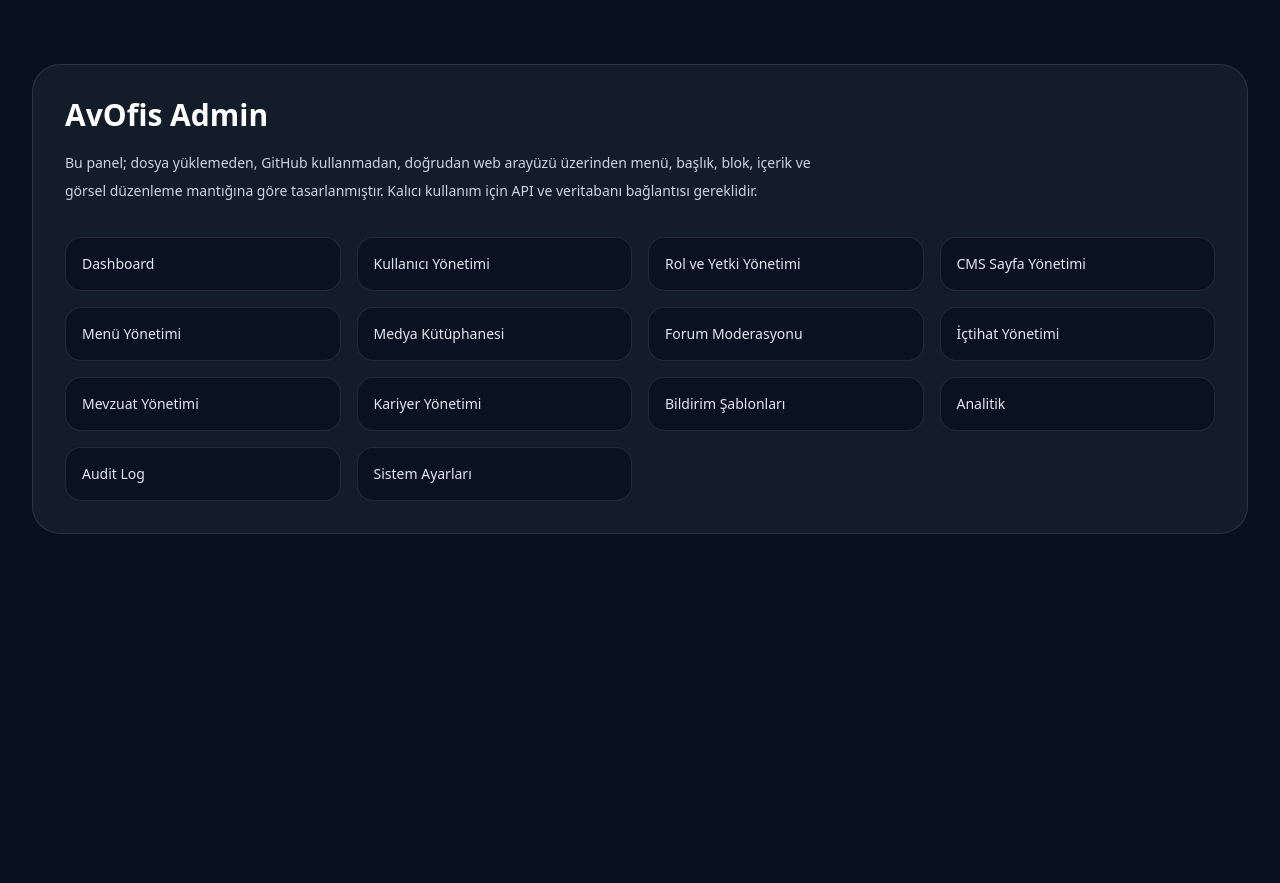
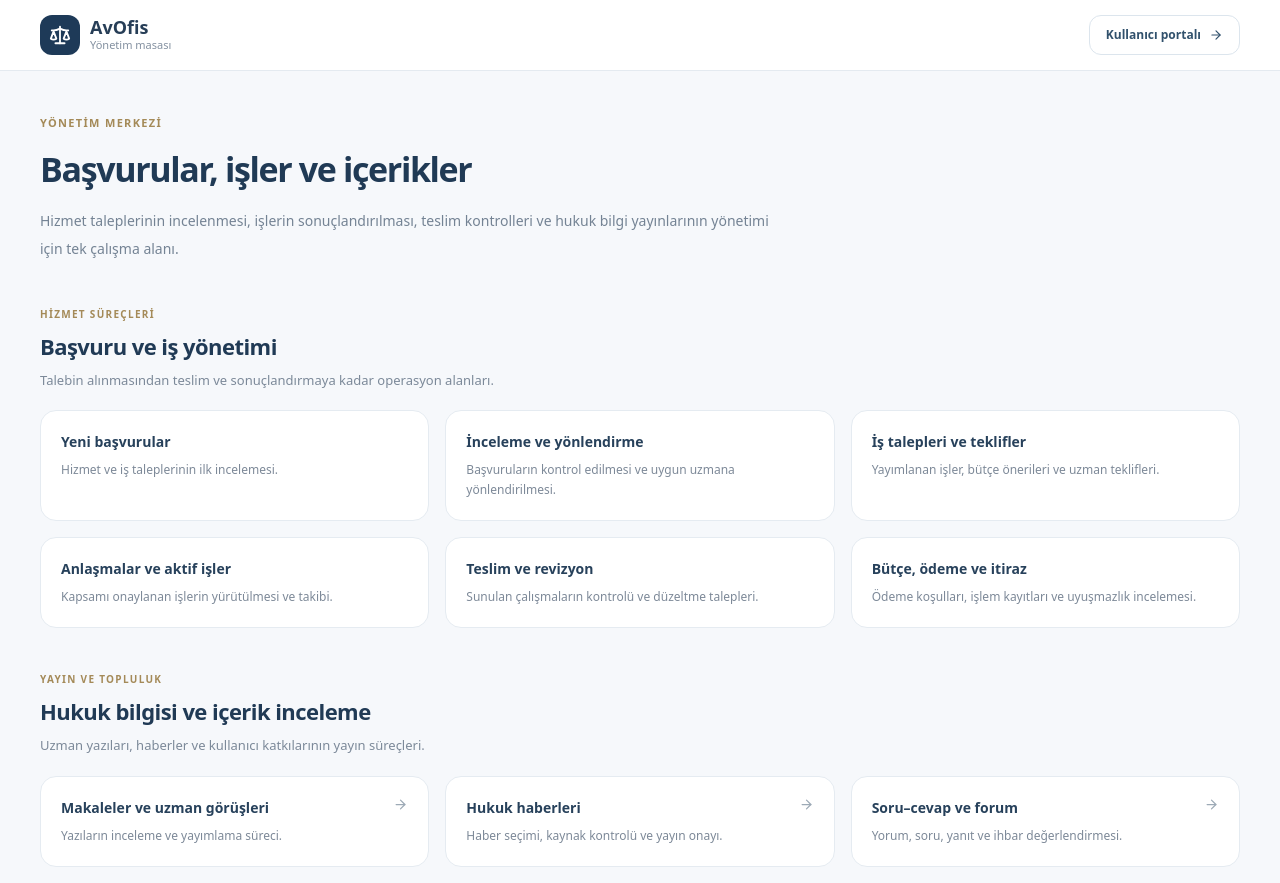
Before and after one commit to netadalet-oss/avofis-platform, a Next.js app in the folder admin/: page / in a window 1280 px wide. Shown: the top 883 px of the page. Before the commit the page ends 800 px from the top, so only its background shows below. Built offline with nearby package versions, Linux system fonts and the light colour scheme.

Commit message:
refactor(admin): organize dashboard around real operational work and editorial review

```diff
--- a/admin/src/app/page.tsx
+++ b/admin/src/app/page.tsx
@@ -1,37 +1,89 @@
-const sections = [
-  "Dashboard",
-  "Kullanıcı Yönetimi",
-  "Rol ve Yetki Yönetimi",
-  "CMS Sayfa Yönetimi",
-  "Menü Yönetimi",
-  "Medya Kütüphanesi",
-  "Forum Moderasyonu",
-  "İçtihat Yönetimi",
-  "Mevzuat Yönetimi",
-  "Kariyer Yönetimi",
-  "Bildirim Şablonları",
-  "Analitik",
-  "Audit Log",
-  "Sistem Ayarları"
+import Link from "next/link";
+import {
+  ArrowRight, BookOpen, Briefcase, CheckCheck, ClipboardCheck,
+  CreditCard, FileText, FolderOpen, MessageCircle, Newspaper,
+  Scale, Settings2, ShieldCheck, Users
+} from "lucide-react";
+
+type AdminTile = { title: string; description: string; href?: string };
+const workTiles: AdminTile[] = [
+  { title: "Yeni başvurular", description: "Hizmet ve iş taleplerinin ilk incelemesi." },
+  { title: "İnceleme ve yönlendirme", description: "Başvuruların kontrol edilmesi ve uygun uzmana yönlendirilmesi." },
+  { title: "İş talepleri ve teklifler", description: "Yayımlanan işler, bütçe önerileri ve uzman teklifleri." },
+  { title: "Anlaşmalar ve aktif işler", description: "Kapsamı onaylanan işlerin yürütülmesi ve takibi." },
+  { title: "Teslim ve revizyon", description: "Sunulan çalışmaların kontrolü ve düzeltme talepleri." },
+  { title: "Bütçe, ödeme ve itiraz", description: "Ödeme koşulları, işlem kayıtları ve uyuşmazlık incelemesi." }
 ];
+const contentTiles: AdminTile[] = [
+  { title: "Makaleler ve uzman görüşleri", description: "Yazıların inceleme ve yayımlama süreci.", href: "/cms" },
+  { title: "Hukuk haberleri", description: "Haber seçimi, kaynak kontrolü ve yayın onayı.", href: "/cms" },
+  { title: "Soru–cevap ve forum", description: "Yorum, soru, yanıt ve ihbar değerlendirmesi.", href: "/forum" },
+  { title: "İçerik ve görsel kütüphanesi", description: "Yayımlanan sayfa ve medya içerikleri.", href: "/media" }
+];
+const managementTiles: AdminTile[] = [
+  { title: "Kullanıcı ve hukukçu profilleri", description: "Hesaplar, profil durumları ve başvurular.", href: "/users" },
+  { title: "Görev ve erişim yetkileri", description: "Ekip rolleri ve işlem yetkileri.", href: "/roles" },
+  { title: "Sayfalar ve menüler", description: "Portal menü ve içerik düzenlemeleri.", href: "/menus" },
+  { title: "İşlem kayıtları", description: "İşlem geçmişi ve yönetici denetimi.", href: "/audit" },
+  { title: "Sistem ayarları", description: "Teknik ve kurumsal yapılandırma.", href: "/settings" }
+];
+
+function Tile({ tile }: { tile: AdminTile }) {
+  const inner = (
+    <>
+      <div className="flex items-start justify-between gap-3">
+        <h3 className="text-[14px] font-bold text-[#27415b]">{tile.title}</h3>
+        {tile.href && <ArrowRight size={15} className="shrink-0 text-[#9daab6]"/>}
+      </div>
+      <p className="mt-2 text-[12px] leading-5 text-[#7d8998]">{tile.description}</p>
+    </>
+  );
+  const className = "block rounded-2xl border border-[#e5ebf1] bg-white p-5 " +
+    (tile.href ? "hover:border-[#b7cbdc] hover:shadow-sm" : "");
+  return tile.href
+    ? <Link href={tile.href} className={className}>{inner}</Link>
+    : <div className={className}>{inner}</div>;
+}
+
+function Group({ eyebrow, title, description, tiles }: {
+  eyebrow: string; title: string; description: string; tiles: AdminTile[]
+}) {
+  return (
+    <section className="mb-11">
+      <div className="mb-5">
+        <div className="text-[10px] font-bold uppercase tracking-[.13em] text-[#a48a58]">{eyebrow}</div>
+        <h2 className="mt-2 text-[22px] font-bold tracking-[-.025em] text-[#203a55]">{title}</h2>
+        <p className="mt-2 text-[13px] text-[#7c8999]">{description}</p>
+      </div>
+      <div className="grid gap-4 md:grid-cols-2 xl:grid-cols-3">
+        {tiles.map((tile) => <Tile key={tile.title} tile={tile}/>)}
+      </div>
+    </section>
+  );
+}
 
 export default function AdminHome() {
   return (
-    <main className="min-h-screen bg-[#07111f] text-white">
-      <div className="container-shell py-16">
-        <div className="rounded-[28px] border border-white/10 bg-white/5 p-8">
-          <h1 className="text-3xl font-semibold">AvOfis Admin</h1>
-          <p className="mt-4 max-w-3xl text-sm leading-7 text-slate-300">
-            Bu panel; dosya yüklemeden, GitHub kullanmadan, doğrudan web arayüzü üzerinden menü, başlık, blok, içerik ve görsel düzenleme mantığına göre tasarlanmıştır. Kalıcı kullanım için API ve veritabanı bağlantısı gereklidir.
-          </p>
-          <div className="mt-8 grid gap-4 md:grid-cols-2 xl:grid-cols-4">
-            {sections.map((section) => (
-              <div key={section} className="rounded-2xl border border-white/10 bg-slate-950/50 p-4 text-sm text-slate-200">
-                {section}
-              </div>
-            ))}
+    <main className="min-h-screen bg-[#f6f8fb] text-[#273e57]">
+      <header className="border-b border-[#e4eaf0] bg-white">
+        <div className="mx-auto flex h-[70px] max-w-[1240px] items-center justify-between gap-4 px-5">
+          <div className="flex items-center gap-2.5">
+            <div className="flex h-10 w-10 items-center justify-center rounded-xl bg-[#1e3a58] text-white"><Scale size={22}/></div>
+            <div><div className="text-[18px] font-bold leading-5">AvOfis</div><div className="text-[11px] text-[#8390a0]">Yönetim masası</div></div>
           </div>
+          <a href="https://avofis.com" className="inline-flex items-center gap-2 rounded-xl border border-[#dce5ed] px-4 py-2.5 text-[12px] font-semibold text-[#31516c]">Kullanıcı portalı <ArrowRight size={14}/></a>
         </div>
+      </header>
+      <div className="mx-auto max-w-[1240px] px-5 pb-20 pt-11">
+        <div className="mb-11 max-w-[740px]">
+          <p className="text-[11px] font-bold uppercase tracking-[.12em] text-[#a48a58]">YÖNETİM MERKEZİ</p>
+          <h1 className="mt-3 text-[34px] font-bold tracking-[-.04em] text-[#203a55]">Başvurular, işler ve içerikler</h1>
+          <p className="mt-3 text-[14px] leading-7 text-[#748394]">Hizmet taleplerinin incelenmesi, işlerin sonuçlandırılması, teslim kontrolleri ve hukuk bilgi yayınlarının yönetimi için tek çalışma alanı.</p>
+        </div>
+        <Group eyebrow="HİZMET SÜREÇLERİ" title="Başvuru ve iş yönetimi" description="Talebin alınmasından teslim ve sonuçlandırmaya kadar operasyon alanları." tiles={workTiles}/>
+        <Group eyebrow="YAYIN VE TOPLULUK" title="Hukuk bilgisi ve içerik inceleme" description="Uzman yazıları, haberler ve kullanıcı katkılarının yayın süreçleri." tiles={contentTiles}/>
+        <Group eyebrow="KURUMSAL İŞLEMLER" title="Kullanıcılar ve yönetim" description="Operasyon dışındaki yetki, kayıt ve yapılandırma araçları." tiles={managementTiles}/>
+        <p className="mt-6 border-t border-[#e0e7ee] pt-5 text-[12px] leading-5 text-[#8b98a6]">İş ve ödeme modülleri için işlem yetkileri, denetim kayıtları ve onay süreçleri uygulama servisleriyle ilişkilendirildiğinde etkinleştirilecektir. Bu sayfa işlem kaydı veya ödeme gerçekleştirmez.</p>
       </div>
     </main>
   );
```
